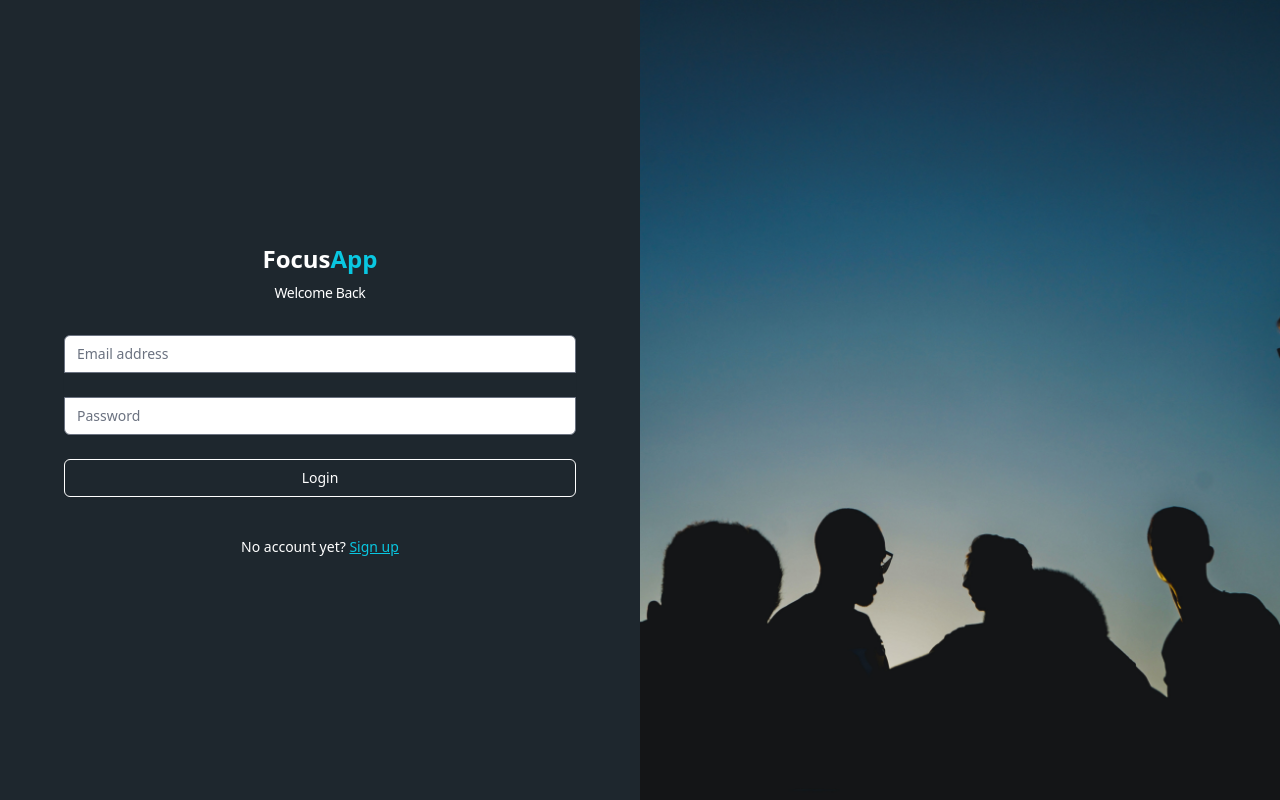
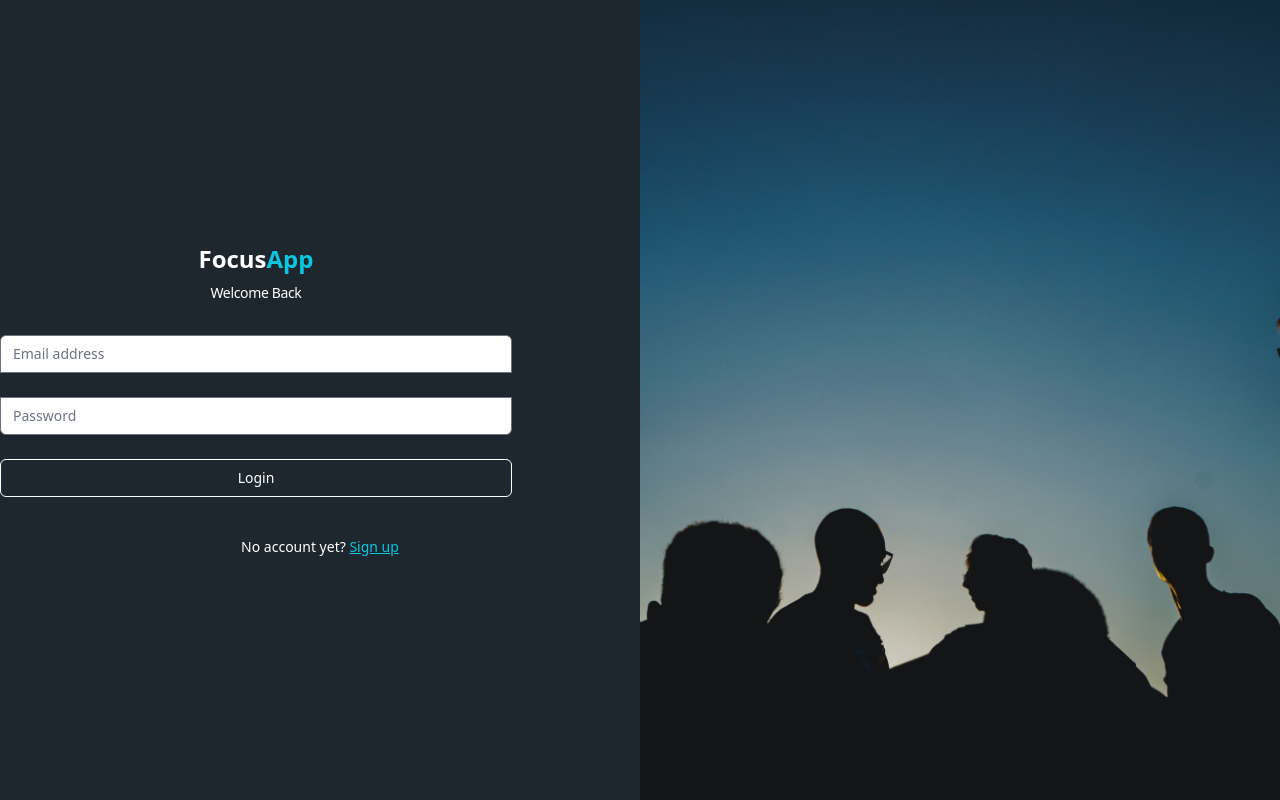
Before and after one commit to IsraelChidera/focus-app, a React (Vite) app: page / in a window 1280 px wide. Built offline with nearby package versions, Linux system fonts and the light colour scheme; no server answers.

Commit message:
Width login fix

```diff
--- a/src/page/Login.jsx
+++ b/src/page/Login.jsx
@@ -62,7 +62,7 @@ const Login = () => {
                 <section>
                     <div className="md:grid grid-cols-2 h-screen ">
                         <div className='flex md:w-full w-4/5 mx-auto flex-col justify-center h-screen'>
-                            <div className=" w-4/5 mx-auto">
+                            <div className=" md:w-4/5 ">
                                 <div>
                                     <Text className="text-2xl text-white text-center font-bold mb-2">
                                         Focus<span className="text-tertiary">App</span>
```
